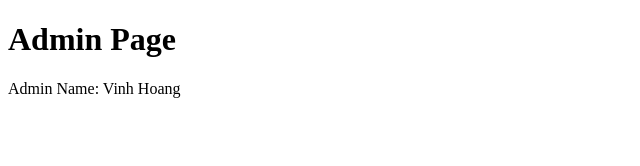
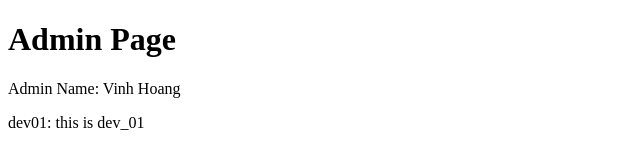
Before and after one commit to vinhhn3/tcd0502-final-project-client, a plain HTML site: page admin.html in a window 1280 px wide. Shown: the whole page, without its empty margins (0-640 px from the left). Drawn offline with Linux system fonts and the light colour scheme.

Commit message:
dev_01 commit

```diff
--- a/admin.html
+++ b/admin.html
@@ -9,5 +9,6 @@
   <body>
     <h1>Admin Page</h1>
     <p>Admin Name: Vinh Hoang</p>
+    <p>dev01: this is dev_01</p>
   </body>
 </html>
```
